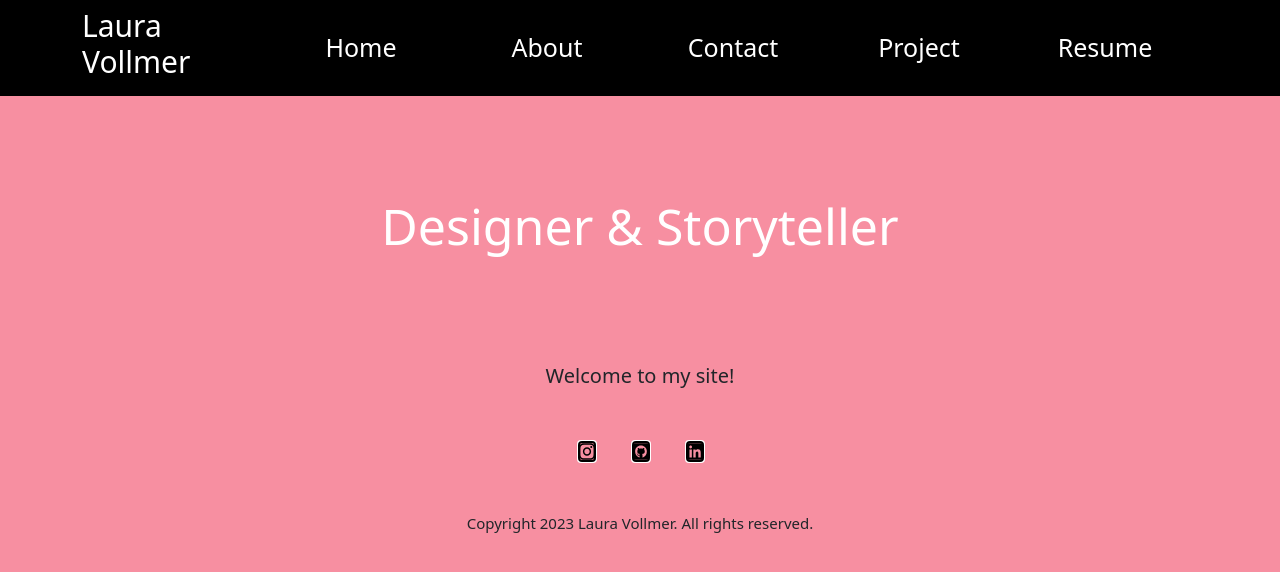
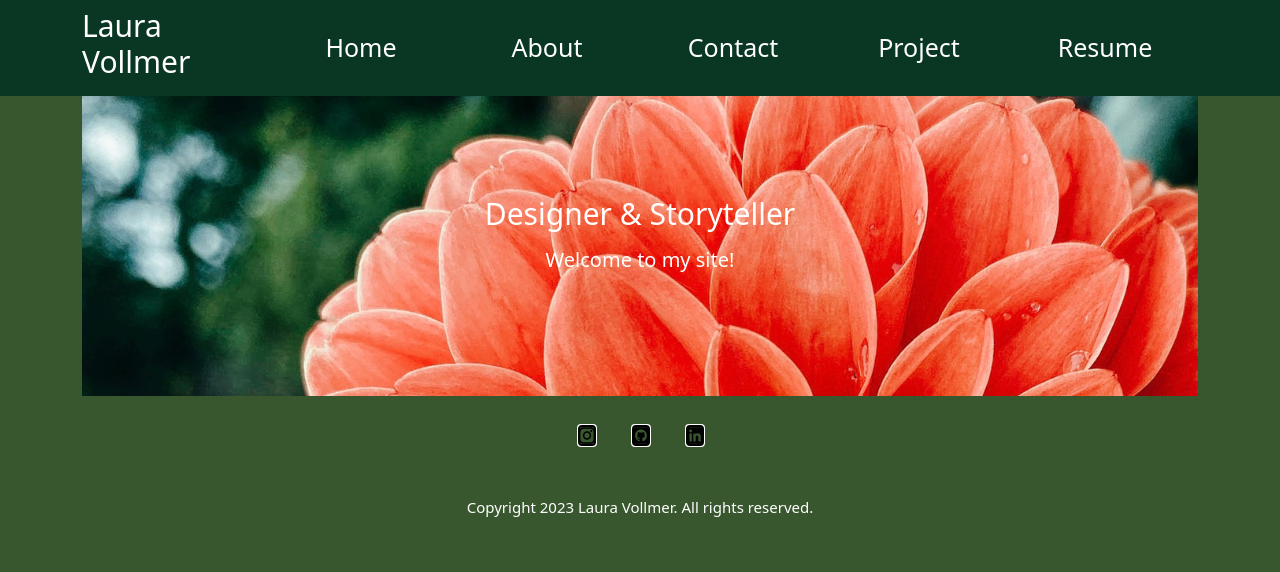
Before and after one commit to lavollmer/react-personal-website, a React (Vite) app: page / in a window 1280 px wide. Shown: the top 572 px of the page. Built offline with nearby package versions, Linux system fonts and the light colour scheme.

Commit message:
adding hero image

```diff
--- a/index.html
+++ b/index.html
@@ -6,7 +6,7 @@
     <meta name="viewport" content="width=device-width, initial-scale=1.0" />
     <title>Laura Personal Portfolio</title>
   </head>
-  <body style="background-color: #F78FA1; width: 100%;">
+  <body style="background-color:#39572F; width: 100%;">
     <div id="root"></div>
     <script type="module" src="/src/main.jsx"></script>
   </body>
--- a/src/assets/css/footer.css
+++ b/src/assets/css/footer.css
@@ -4,6 +4,7 @@
   justify-content: center;
   align-items: center;
   font-size: 15px;
+  color:white;
 }
 
 .logos {
--- a/src/assets/css/home.css
+++ b/src/assets/css/home.css
@@ -1,8 +1,17 @@
-.tagline {
+.mainpage-writing {
   display: flex;
   flex-direction: column;
   align-items: center;
   justify-content: center;
+  color: white;
   font-size: 50px;
   margin:100px;
 }
+
+div.hero-image{
+      display: flex;
+        flex-direction: column;
+        align-items: center;
+        justify-content: center;
+        width: 100%,
+}
--- a/src/components/Header.jsx
+++ b/src/components/Header.jsx
@@ -8,7 +8,7 @@ import "../assets/css/header.css";
 //put navigation bar into header
 export default function Header() {
   const whiteBackground = {
-    backgroundColor: "black",
+    backgroundColor: "#093723",
     width: "100vw",
     display: "flex",
     flexDirection: "row",
--- a/src/components/Home.jsx
+++ b/src/components/Home.jsx
@@ -1,12 +1,29 @@
 import "../assets/css/home.css";
+import heroImage from "../assets/img/flower_herokimage.png";
 
 export default function Home() {
+  const imageBackground = {
+    display: "flex",
+    flexDirection: "row",
+    justifyContent: "center",
+    alignItems: "center",
+    width: "100%",
+    margin: "0px",
+    padding: "0px",
+  };
   return (
-    <header>
-      <div>
-        <h1 className="tagline">Designer & Storyteller</h1>
-        <p>Welcome to my site!</p>
+    <div style={imageBackground}>
+      <div
+        className="hero-image"
+        style={{ backgroundImage: `url(${heroImage})` }}
+      >
+        <div>
+          <div className="mainpage-writing">
+            <h1 className="tagline">Designer & Storyteller</h1>
+            <p>Welcome to my site!</p>
+          </div>
+        </div>
       </div>
-    </header>
+    </div>
   );
 }
```
Also changed, not shown: src/assets/img/flower_herokimage.png (added).
